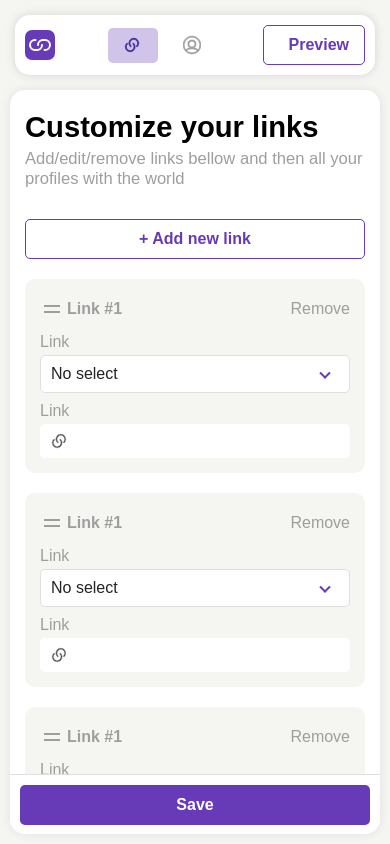
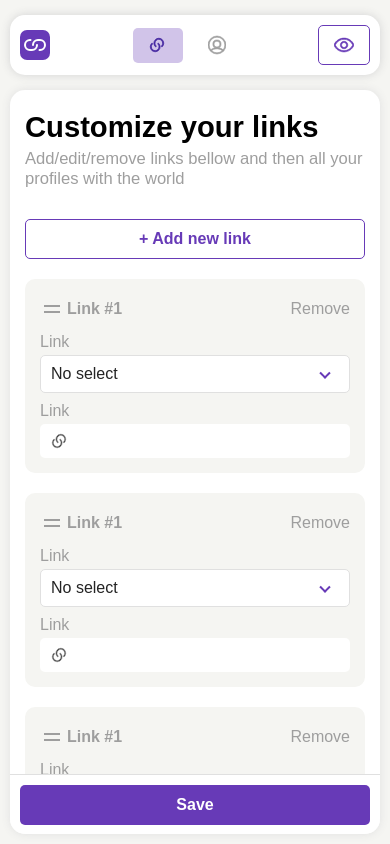
Before and after one commit to MTONSEG/app, a React (Vite) app: page /profile in a window 390 px wide. Built offline with nearby package versions, Linux system fonts and the light colour scheme.

Commit message:
add icon type to button component

```diff
--- a/src/components/pages/Profile/ProfileHeader/ProfileHeader.tsx
+++ b/src/components/pages/Profile/ProfileHeader/ProfileHeader.tsx
@@ -21,7 +21,7 @@ const ProfileHeader = () => {
 
       <LinkContainer links={links} />
 
-      <Button variant='outlined' className='header__link header__link--preview' onClick={() => navigate('/')}>
+      <Button iconType='mobile-view' variant='outlined' onClick={() => navigate('/')}>
         <EyeIcon /> <span>Preview</span>
       </Button>
     </Header>
--- a/src/components/ui/buttons/Button/Button.scss
+++ b/src/components/ui/buttons/Button/Button.scss
@@ -1,3 +1,5 @@
+@import '@media';
+
 .button {
   display: inline-flex;
   align-items: center;
@@ -13,6 +15,14 @@
   background-color: var(--purple);
   transition: all 0.2s;
 
+  svg {
+    width: 20px;
+    height: 20px;
+    fill: var(--purple);
+    stroke: var(--purple);
+    transition: all 0.2s;
+  }
+
   &--outlined {
     border: 1px solid var(--purple);
     color: var(--purple);
@@ -23,16 +33,6 @@
     width: 100%;
   }
 
-  &--icon-mobile,
-  &--icon-mobile-only {
-    svg {
-      width: 20px;
-      height: 20px;
-      fill: var(--grey);
-      stroke: var(--grey);
-    }
-  }
-
   &:focus {
     box-shadow: 0 0 15px var(--purple-lighter);
   }
@@ -40,6 +40,11 @@
   @media (hover: hover) {
     &:hover {
       background-color: var(--purple-darkest);
+
+      svg {
+        fill: var(--white);
+        stroke: var(--white);
+      }
     }
 
     &--outlined {
@@ -50,4 +55,14 @@
       }
     }
   }
+
+  @include media-down(sm) {
+    &--mobile-view {
+      min-width: 50px;
+
+      span {
+        display: none;
+      }
+    }
+  }
 }
--- a/src/components/ui/buttons/Button/Button.tsx
+++ b/src/components/ui/buttons/Button/Button.tsx
@@ -4,7 +4,7 @@ import './Button.scss'
 interface PropsType extends DetailedHTMLProps<ButtonHTMLAttributes<HTMLButtonElement>, HTMLButtonElement> {
   className?: string
   variant?: 'contained' | 'outlined'
-  iconType?: 'default' | 'icon-mobile'
+  iconType?: 'default' | 'mobile-view'
   isFullWidth?: boolean
 }
 
@@ -13,11 +13,11 @@ const Button: FC<PropsType> = ({
   className = '',
   color = 'violet',
   variant = 'contained',
-  iconType = 'none',
+  iconType = 'default',
   isFullWidth,
   ...props
 }) => {
-  const classes = `${className} button button--${variant} ${isFullWidth ? 'button--full-width' : ''} button--${iconType}`
+  const classes = `${className} button button--${variant} button--${iconType} ${isFullWidth ? 'button--full-width' : ''} `
 
   return (
     <button className={classes} {...props}>
--- a/src/components/widgets/layout/Header/Header.scss
+++ b/src/components/widgets/layout/Header/Header.scss
@@ -18,6 +18,7 @@
 
   @include media-down(sm) {
     --header-height: 60px;
+    width: calc(100% - 20px);
     padding: 10px;
   }
 }
```
